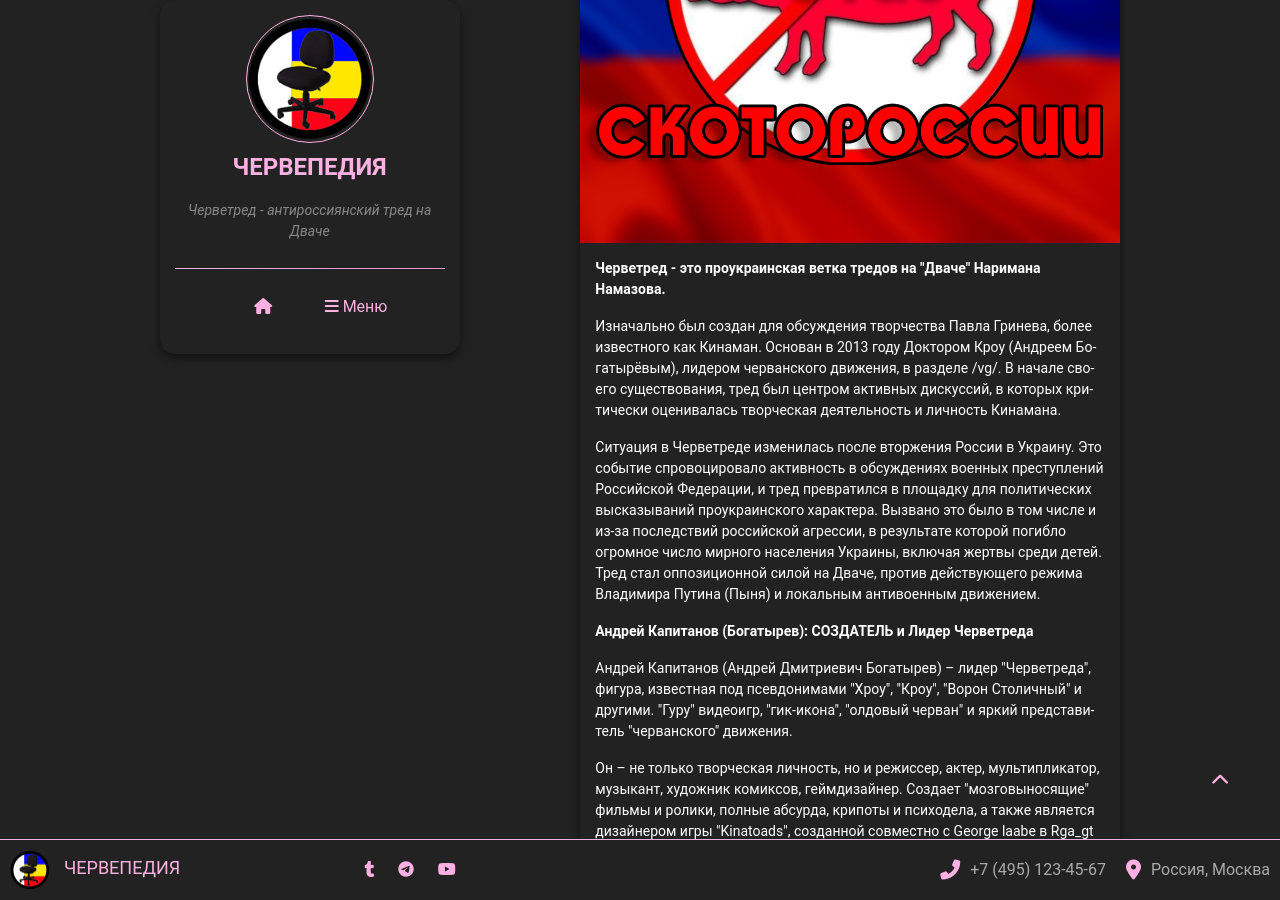
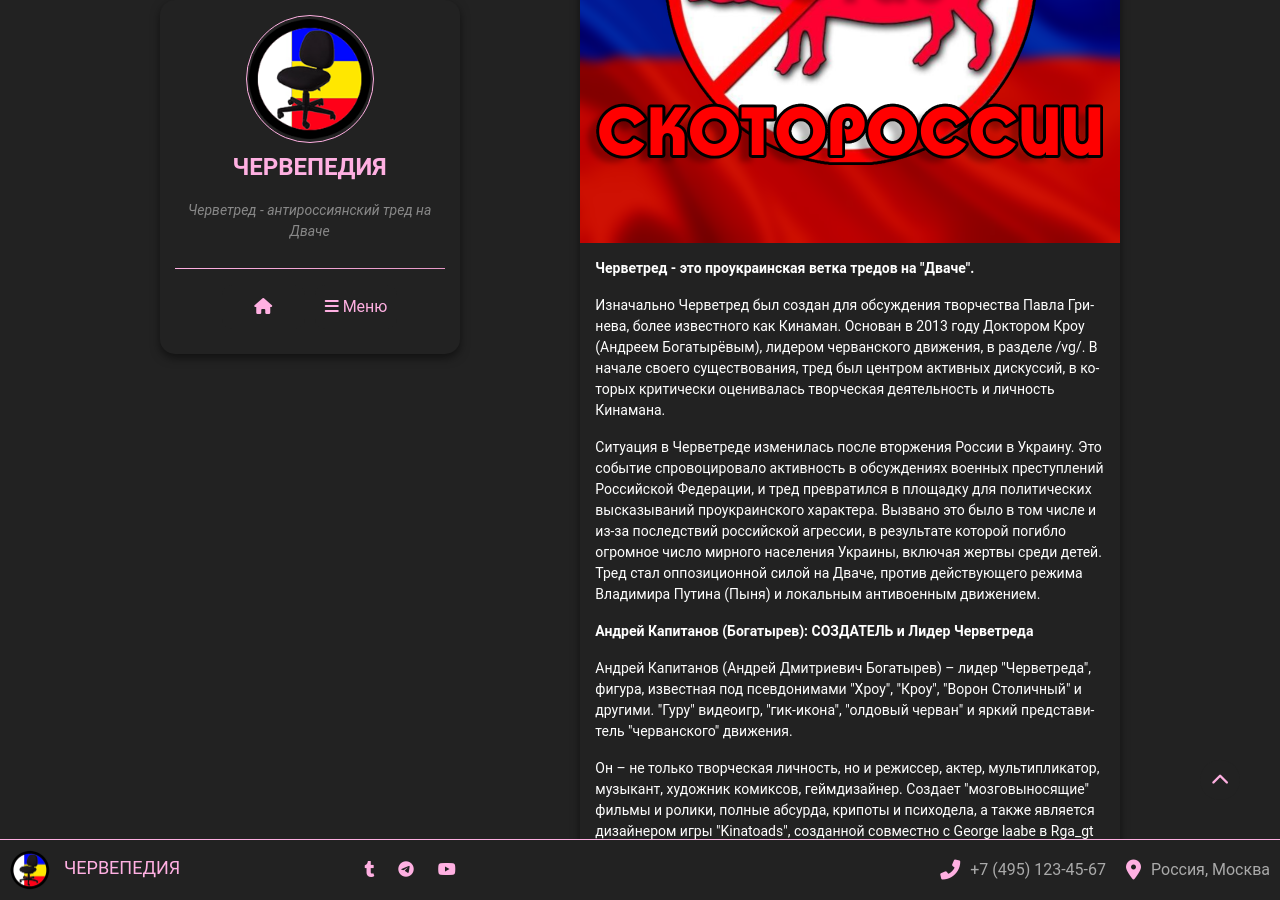
Before and after one commit to chervepedia/chervepedia.github.io, a Jekyll site: the page built from about.md, in a window 1280 px wide and 900 px high, scrolled down 376 px. Built offline with Jekyll 4.4.1, drawn with Linux system fonts in a browser that asks for light colours; comment, search, counter and statistics services are not loaded.

Commit message:
Update about.md

```diff
--- a/about.md
+++ b/about.md
@@ -14,9 +14,9 @@ except: "Черветред - это русофобский тред на два
                 <img src="{{ page.image | absolute_url }}" alt="{{ page.title }}">
             </div>
     <div class="post-content">
-        <p><strong>Черветред - это проукраинская ветка тредов на "Дваче" Наримана Намазова.</strong></p>
+        <p><strong>Черветред - это проукраинская ветка тредов на "Дваче".</strong></p>
 
-        <p>Изначально был создан для обсуждения творчества Павла Гринева, более известного как Кинаман. Основан в 2013 году Доктором Кроу (Андреем Богатырёвым), лидером черванского движения, в разделе /vg/. В начале своего существования, тред был центром активных дискуссий, в которых критически оценивалась творческая деятельность и личность Кинамана.</p>
+        <p>Изначально Черветред был создан для обсуждения творчества Павла Гринева, более известного как Кинаман. Основан в 2013 году Доктором Кроу (Андреем Богатырёвым), лидером черванского движения, в разделе /vg/. В начале своего существования, тред был центром активных дискуссий, в которых критически оценивалась творческая деятельность и личность Кинамана.</p>
 
         <p>Ситуация в Черветреде изменилась после вторжения России в Украину. Это событие спровоцировало активность в обсуждениях военных преступлений Российской Федерации, и тред превратился в площадку для политических высказываний проукраинского характера. Вызвано это было в том числе и из-за последствий российской агрессии, в результате которой погибло огромное число мирного населения Украины, включая жертвы среди детей. Тред стал оппозиционной силой на Дваче, против действующего режима Владимира Путина (Пыня) и локальным антивоенным движением.</p>
 
```
